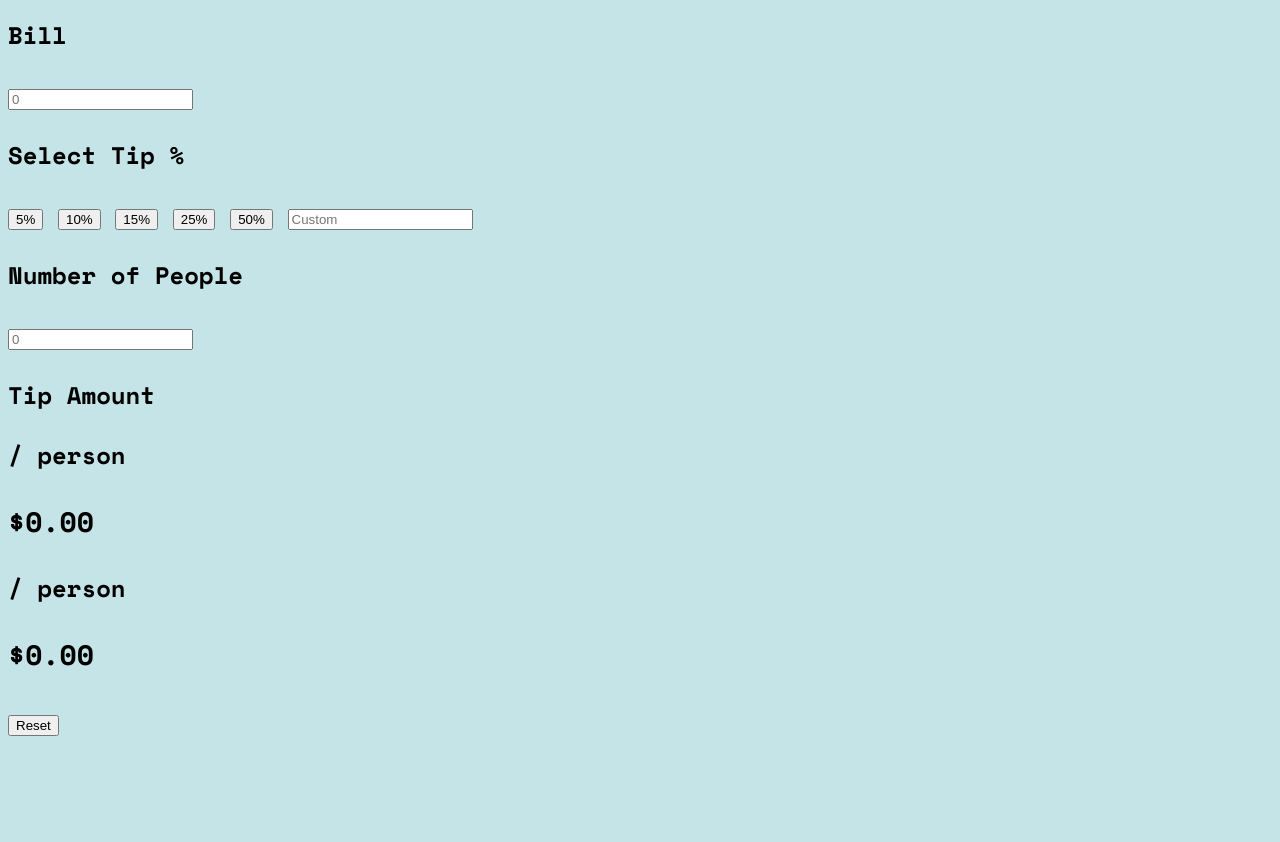
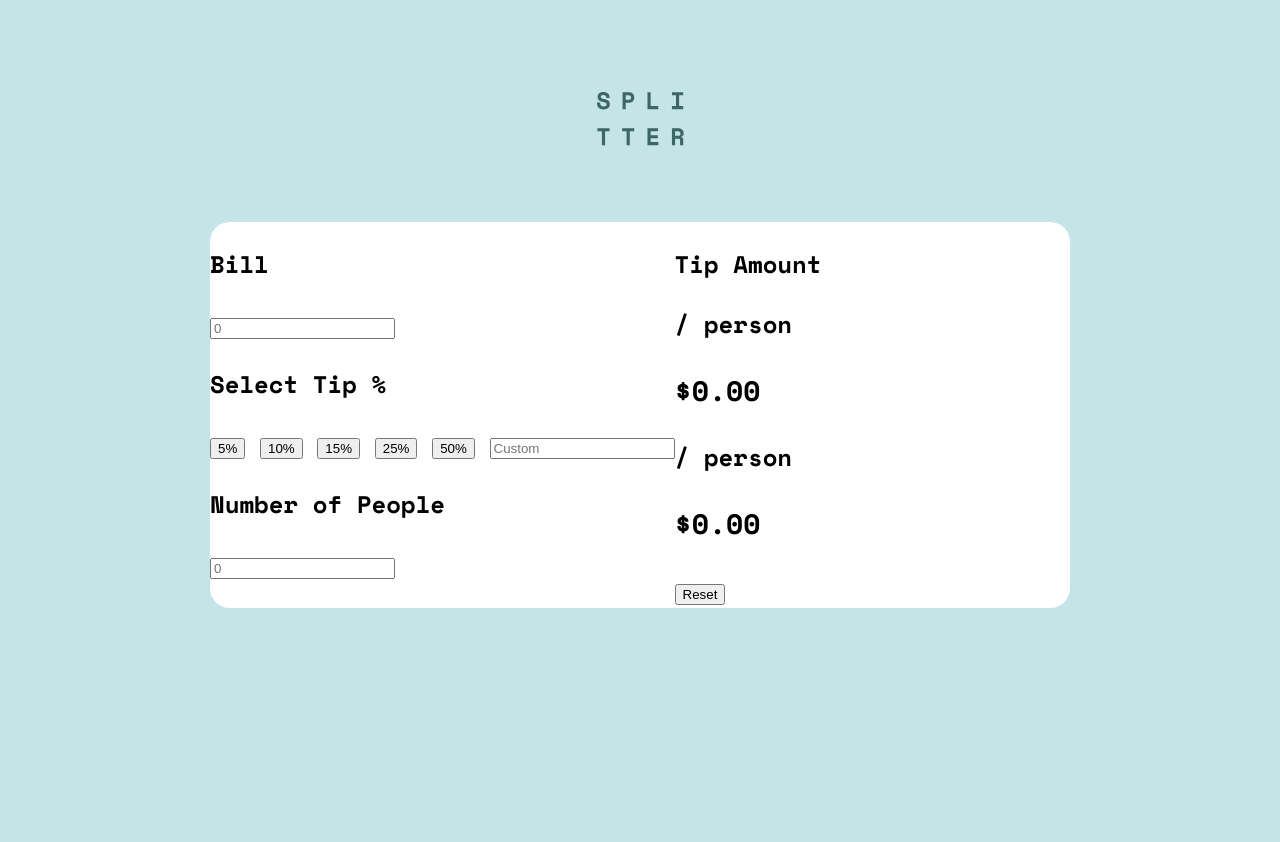
Before and after one commit to katarzynaFronc/JS-Homework4, a plain HTML site: page Exercise12/tip-calculator/index.html in a window 1280 px wide. Shown: the part 78-920 px from the top of the page. Before the commit the page ends 825 px from the top, so only its background shows below. Drawn offline with nearby package versions, Linux system fonts and the light colour scheme.

Commit message:
some styles in css were added

```diff
--- a/Exercise12/tip-calculator/index.html
+++ b/Exercise12/tip-calculator/index.html
@@ -10,10 +10,11 @@
     <title>Tip calculator app</title>
   </head>
   <body>
-    <header>
+    <!-- <header>
       <img class="background" src="./images/logo.svg" alt="logo" />
-    </header>
+    </header> -->
     <form class="form__container">
+      <div>
         <p class="form__labelDark">Bill</p>
         <input class="form__input--field" placeholder="0" type="text" />
         <p class="form__labelDark">Select Tip %</p>
@@ -25,6 +26,7 @@
         <input class="form__input--fieldCustom" placeholder="Custom" type="text" />
         <p class="form__labelDark">Number of People</p>
         <input class="form__input--field" placeholder="0" type="text" />
+      </div>
       <div>
         <p class="form__labelLight">Tip Amount</p>
         <p class="form__caption">/ person</p>
--- a/Exercise12/tip-calculator/style.css
+++ b/Exercise12/tip-calculator/style.css
@@ -12,4 +12,23 @@ body {
   font-family: "Space Mono", monospace;
   font-size: 24px;
   background-color: var(--color-neutral-light-grayish-cyan);
+  background-image: url(./images/logo.svg);
+  background-repeat: no-repeat;
+  background-position: top 170px right 50%;
+  width: auto;
+  height: 100vh;
 }
+
+.background {
+}
+
+.form__container {
+  display: flex;
+  flex-direction: row;
+  width: 860px;
+  height: 500;
+  margin: auto;
+  margin-top: 300px;
+  background-color: var(--color-neutral-white);
+  border-radius: 20px;
+}
```
Lines whose indentation alone changed are shown as unchanged.
